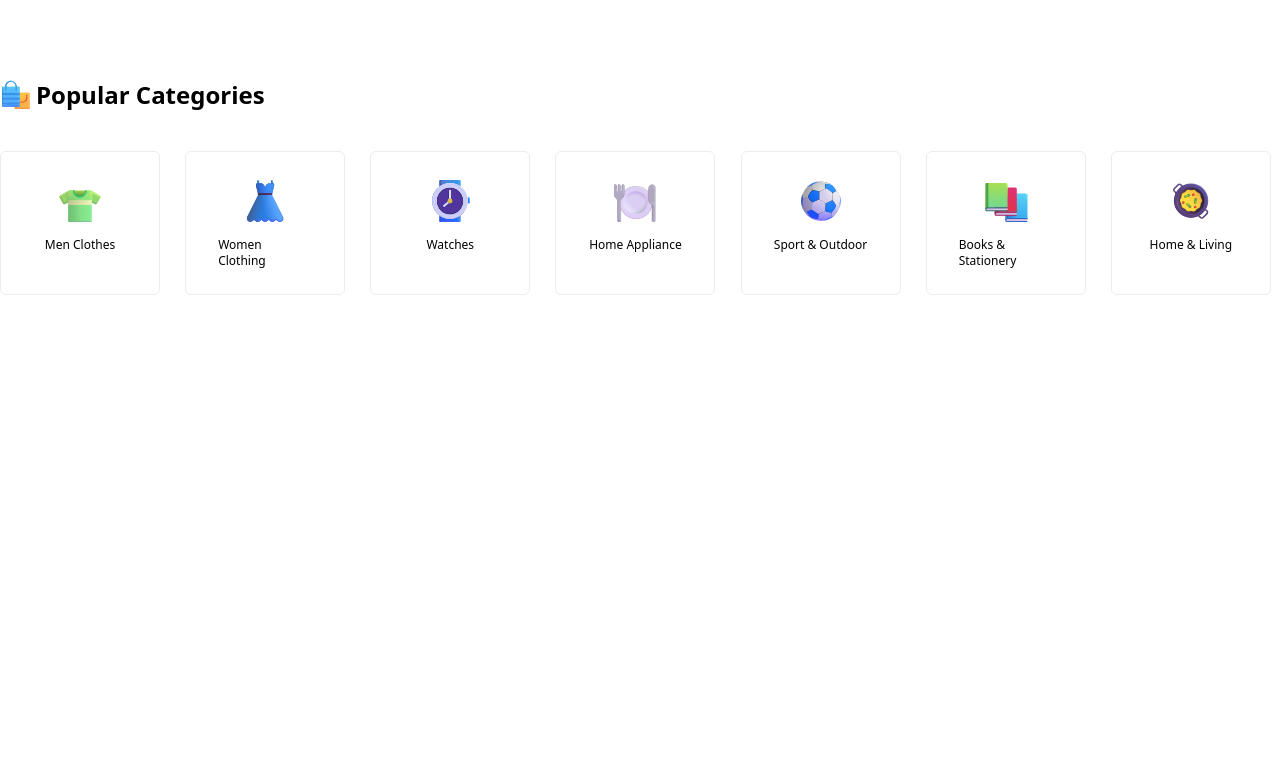
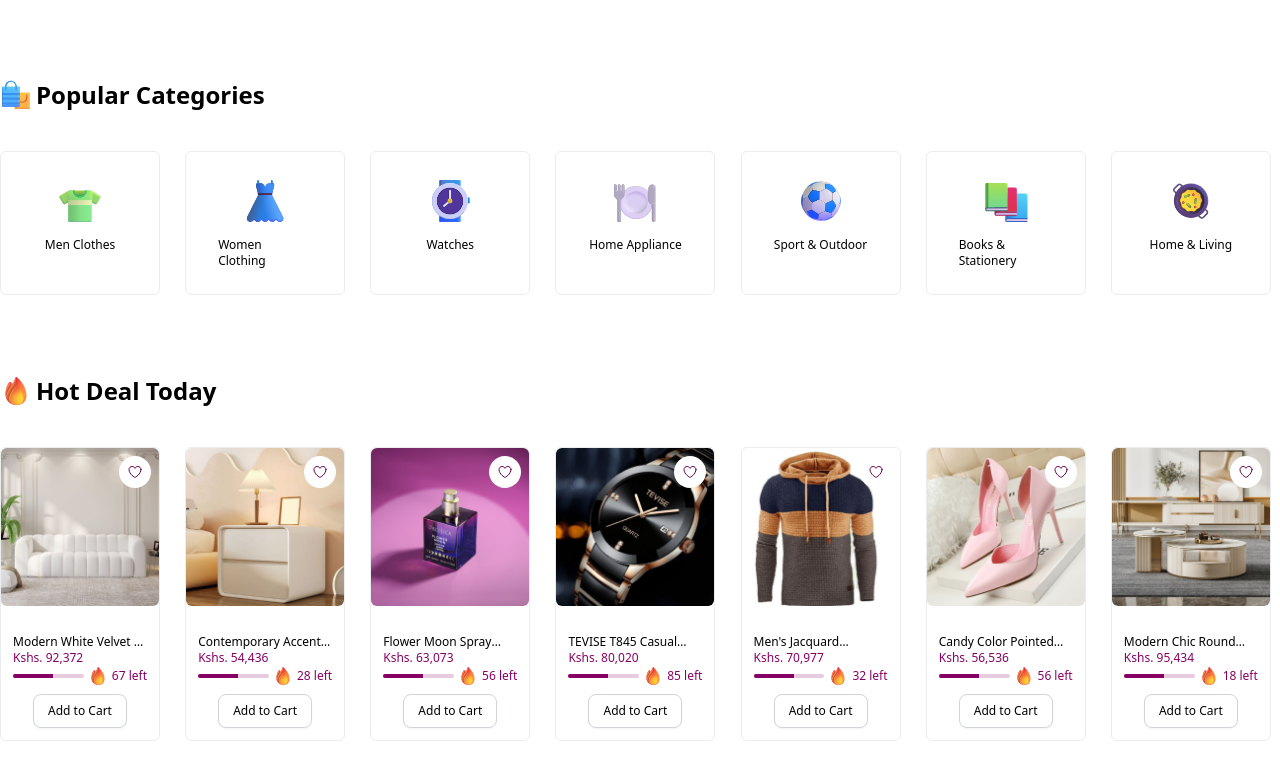
Before and after one commit to Alexotieno1717/boltshift-web-app, a Next.js app: page / in a window 1280 px wide. Shown: the part 925-1704 px from the top of the page. Before the commit the page ends 1300 px from the top, so only its background shows below. Built offline with nearby package versions, Linux system fonts and the light colour scheme.

Commit message:
[feat]: Added Hot Deals to homepage

```diff
--- a/src/pages/index.tsx
+++ b/src/pages/index.tsx
@@ -2,6 +2,7 @@ import Head from 'next/head';
 import Header from '../components/navigation/Header';
 import BannerSection from '../components/BannerSection';
 import PopularCategory from '../components/PopularCategory';
+import HotDeals from '../components/HotDeals';
 
 export default function Home() {
   return (
@@ -18,6 +19,7 @@ export default function Home() {
       <Header />
       <BannerSection />
       <PopularCategory />
+      <HotDeals />
     </main>
   );
 }
```
